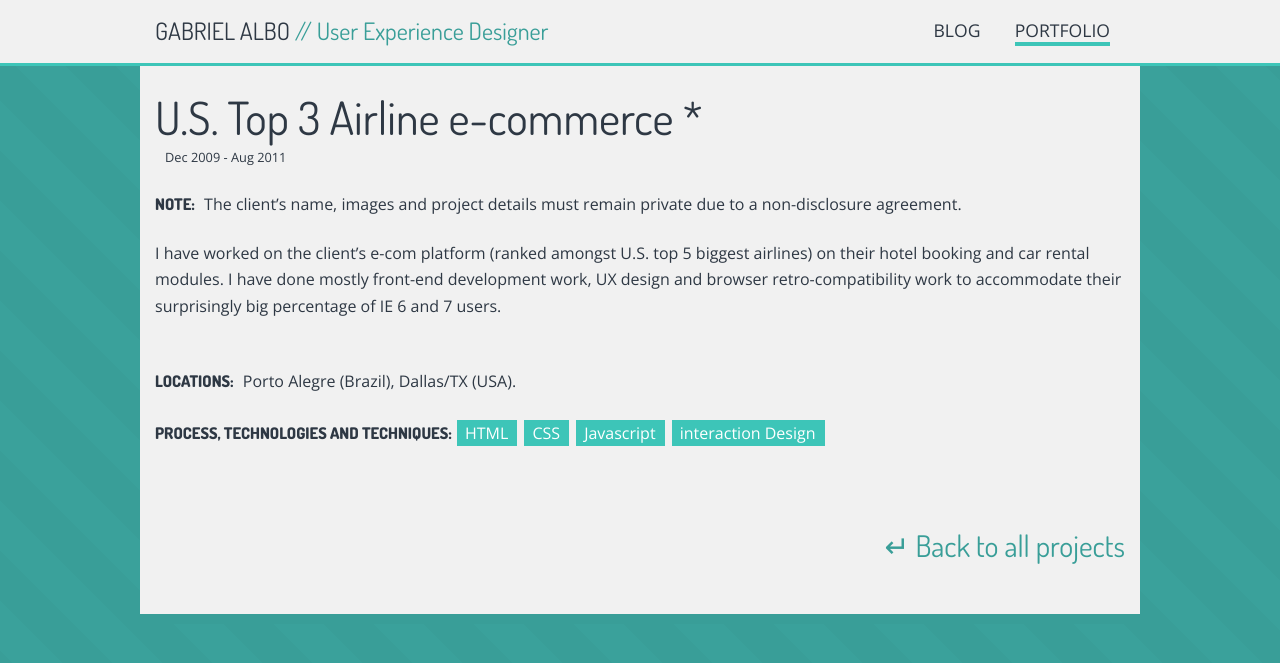
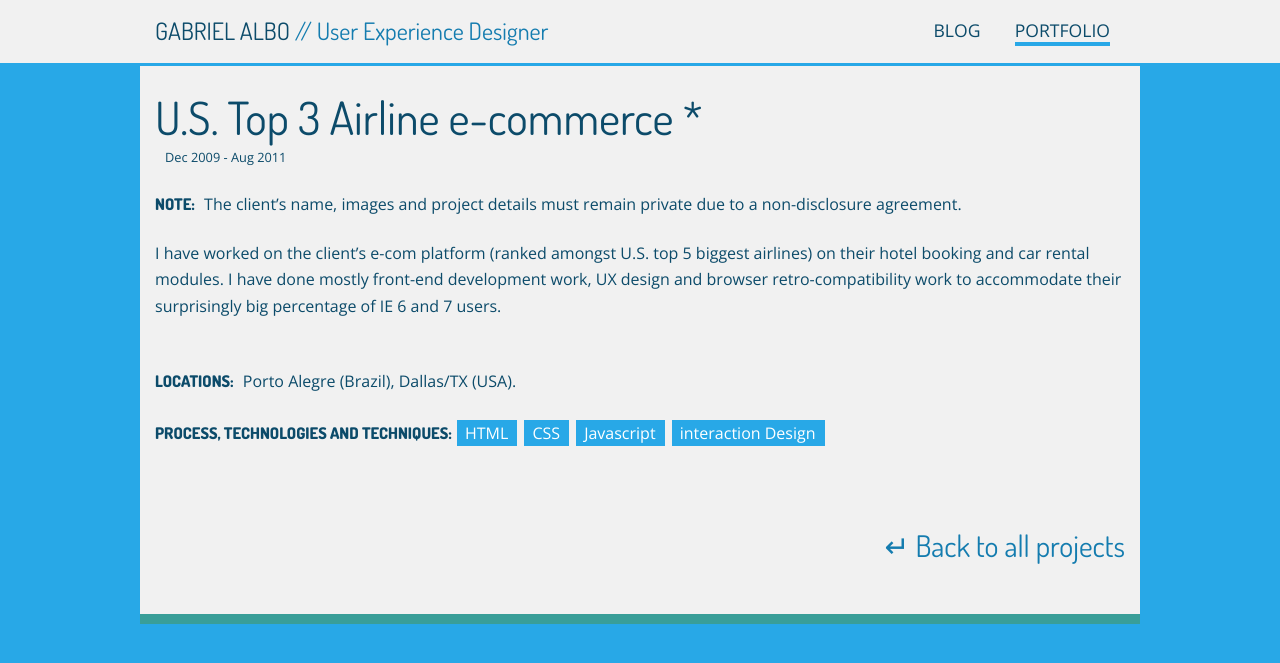
Before and after one commit to albogabriel/gabrielalbo.com, a Jekyll site: the page built from _posts/2009-12-14-airline-e-commerce.markdown, in a window 1280 px wide. Shown: the top 663 px of the page. Built offline with Jekyll 4.4.1, drawn with Linux system fonts in a browser that asks for light colours.

Commit message:
Turning blue

```diff
--- a/_config.yml
+++ b/_config.yml
@@ -1,6 +1,6 @@
 name: Gabriel Albo
 markdown: kramdown
-pygments: true
+pygments: false
 safe: true
 lsi: false
 baseurl:
--- a/css/screen.scss
+++ b/css/screen.scss
@@ -6,12 +6,25 @@
 
 /* Variables*/
 
-$main-green: #3DC5B8;
-$darker-green: #399E98;
-$darkest: #2E3844;
+
+/* Green Theme */
+
+// $main-green: #3DC5B8;
+// $darker-green: #399E98;
+// $darkest: #2E3844;
+// $light-text-color: #F7F7F7;
+// $light-header-background: #f1f1f1;
+// $text-highlights: #d14233;
+
+/* Blue theme */
+
+$main-green: #28A8E7;
+$darker-green: #147CAF;
+$darkest: #0c4b6a;
 $light-text-color: #F7F7F7;
 $light-header-background: #f1f1f1;
 $text-highlights: #d14233;
+
 
 /*****************************************************************************/
 /*
@@ -28,7 +41,8 @@
 html, body { height: 100%; }
 
 body {
-  background: linear-gradient(45deg, #399E98 25%, #3aa19b 25%, #3aa19b 50%, #399E98 50%, #399E98 75%, #3aa19b 75%, #3aa19b);
+  // background: linear-gradient(45deg, #147CAF 25%, #29a8e7 25%, #29a8e7 50%, #147CAF 50%, #147CAF 75%, #29a8e7 75%, #29a8e7);
+  background-color: #28A8E7;
   background-size:100px 100px;
   /*background-color: $darker-green !important;*/
   font-family: 'Open Sans', sans-serif;
@@ -364,7 +378,8 @@
   color: lighten($darkest, 50);
 }
 
-$post-header-colors: darken($darker-green, 4), darken($darker-green, 7);
+// $post-header-colors: darken($darker-green, 4), darken($darker-green, 7);
+$post-header-colors: darken($main-green, 4), darken($main-green, 8);
 
 @for $i from 1 through length($post-header-colors) {
     li.post-header:nth-child(#{length($post-header-colors)}n+#{$i}) {
@@ -443,7 +458,7 @@
 .contact-icon {
   margin-right: 10px;
   $icons-height: 55px;
-  background-color: $main-green;
+  background-color: lighten($main-green,10%);
   height: $icons-height;
   border-radius: $icons-height/2;
 
```
Also changed, not shown: assets/images/avatar-polygon-round.svg, assets/images/avatar.png (deleted), assets/images/avatar2.png (deleted), assets/images/construction.gif (deleted), assets/images/square_bg.png (deleted), index.html (line endings or trailing spaces).
